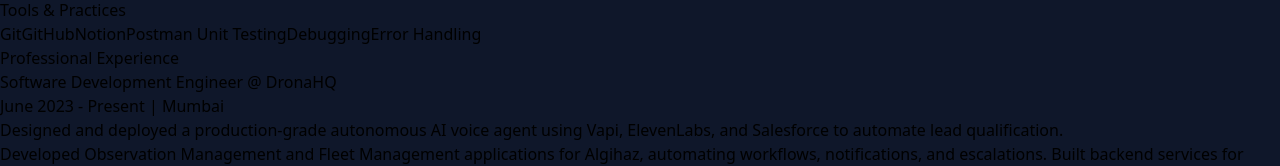
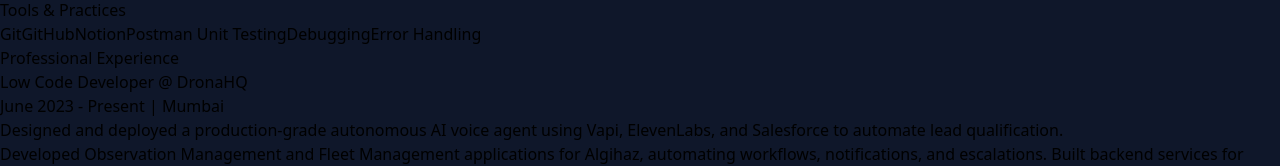
Before and after one commit to PrachiSharmaPS/My_Portfolio, a React (Vite) app: page / in a window 1280 px wide. Shown: the part 410-576 px from the top of the page. Built offline with nearby package versions, Linux system fonts and the light colour scheme; the HTML template or start-up script is replaced by a standard one.

Commit message:
modified experience section

```diff
--- a/src/components/Experience.jsx
+++ b/src/components/Experience.jsx
@@ -3,7 +3,7 @@
 export default function Experience() {
   const jobs = [
     {
-      role: "Software Development Engineer",
+      role: "Low Code Developer",
       company: "DronaHQ",
       location: "Mumbai",
       period: "June 2023 - Present",
```
